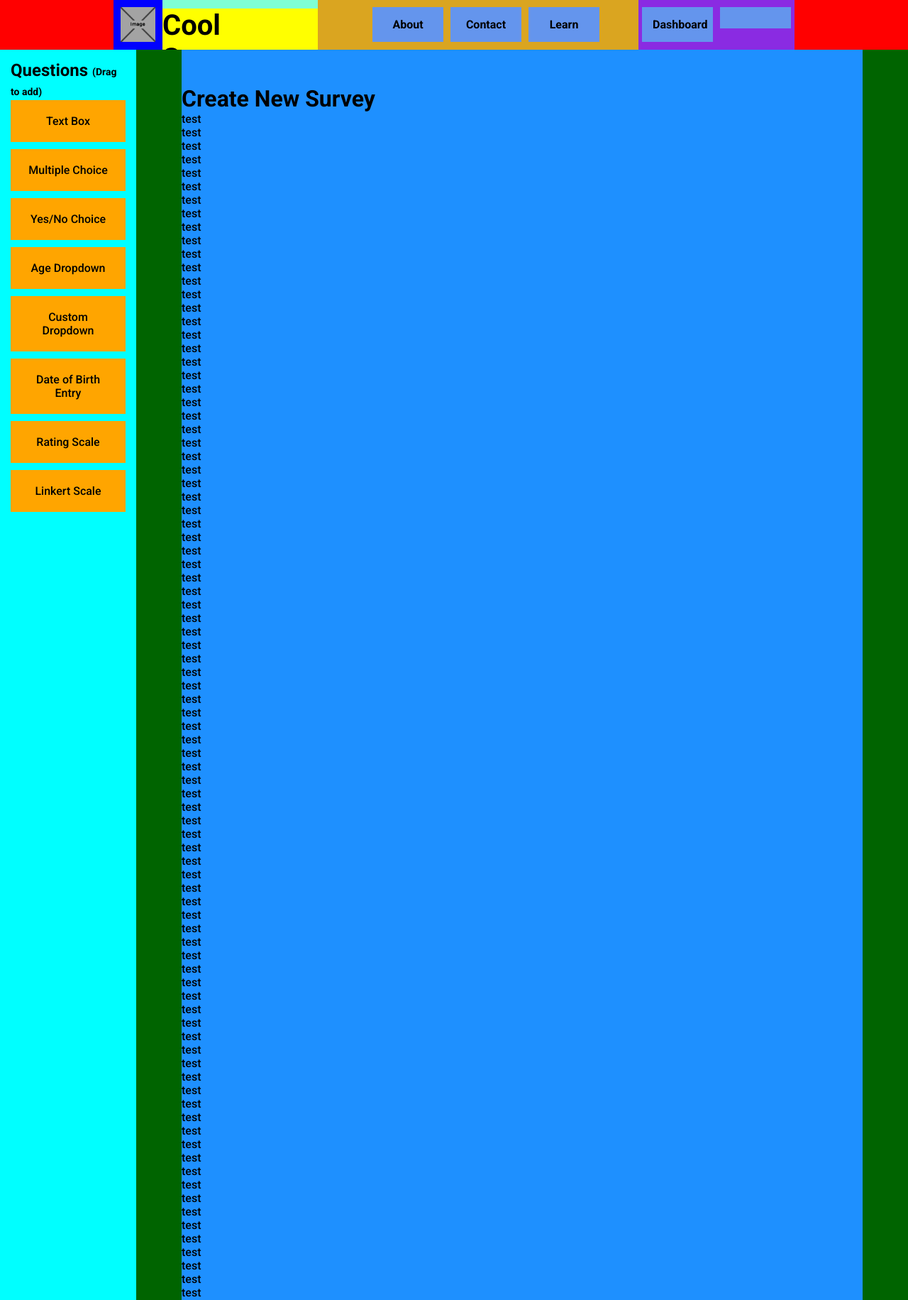
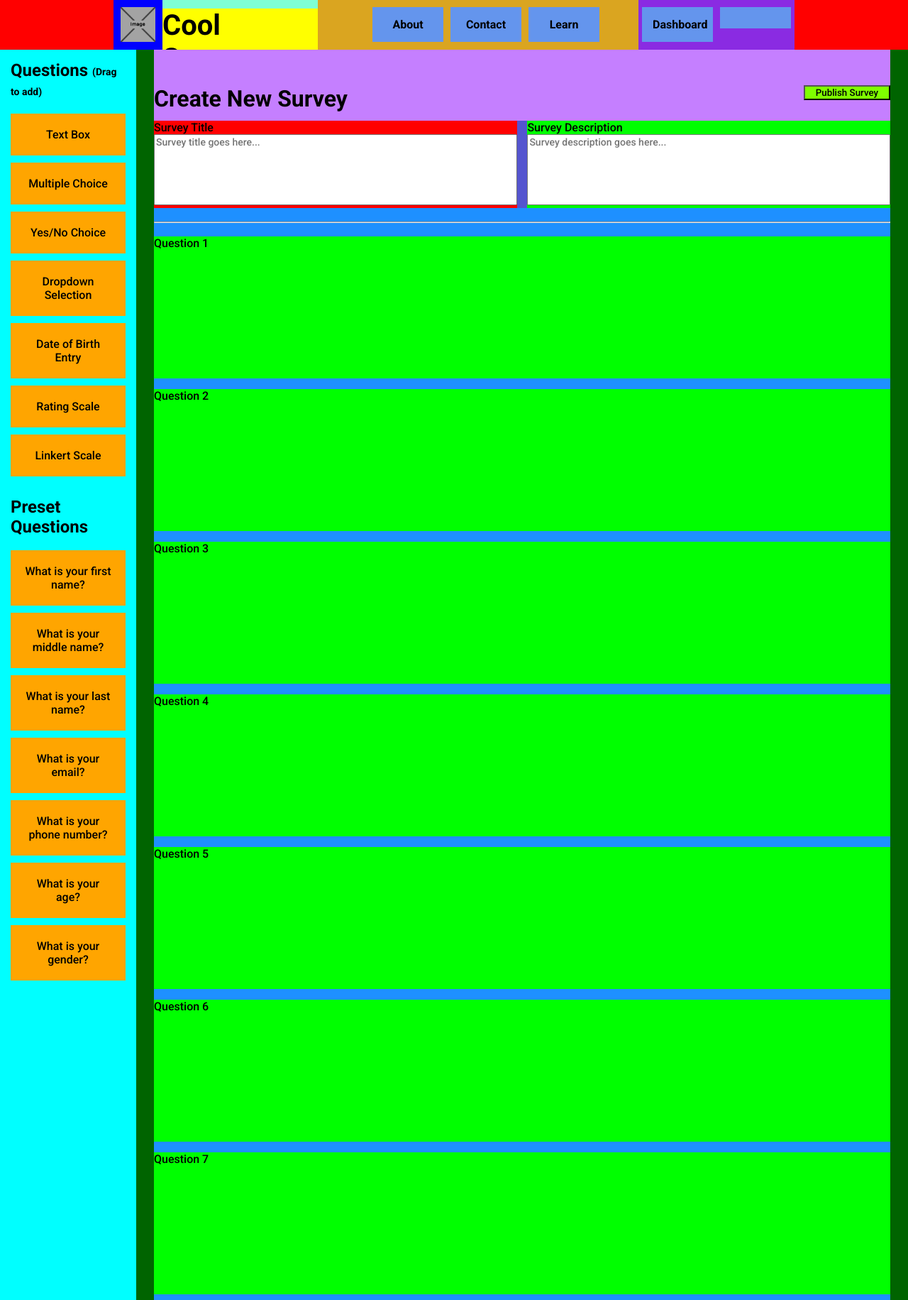
Before and after one commit to umarraj008/Survey-Tool, a PHP site: page /createSurvey.php in a window 1280 px wide. Shown: the top 1831 px of the page at 71% size. Run offline with PHP 8.4, Linux system fonts and the light colour scheme; a user stored in the database is signed in.

Commit message:
Survey editor
- created boxes for survey title and description
- added preset questions to side menu
- fixed form inputs being bigger than parent
- created list for questions

```diff
--- a/createSurvey.php
+++ b/createSurvey.php
@@ -10,27 +10,69 @@
 
         <!-- Main Content -->
         <main>
+            <!-- Side Menu -->
             <div id="side-menu">
                 <ul>
                     <h2>Questions <span>(Drag to add)</span></h2>
+                    <br>
                     <li>Text Box</li>
                     <li>Multiple Choice</li>
                     <li>Yes/No Choice</li>
-                    <li>Age Dropdown</li>
-                    <li>Custom Dropdown</li>
+                    <li>Dropdown Selection</li>
                     <li>Date of Birth Entry</li>
                     <li>Rating Scale</li>
                     <li>Linkert Scale</li>
+                    <br>
+                    <h2>Preset Questions</h2>
+                    <br>
+                    <li>What is your first name?</li>
+                    <li>What is your middle name?</li>
+                    <li>What is your last name?</li>
+                    <li>What is your email?</li>
+                    <li>What is your phone number?</li>
+                    <li>What is your age?</li>
+                    <li>What is your gender?</li>
                 </ul>
             </div>
+
+            <!-- Editor Window -->
             <div id="editor-outer-container">
                 <div id="editor-inner-container">
-                    <h1>Create New Survey</h1>
-                    <?php
-                        for ($i = 0; $i <1000; $i++) {
-                            echo "<p>test</p>";
-                        }
-                    ?>
+
+                    <!-- Title and publish survey button -->
+                    <div id="publish-survey-button-container">
+                        <h1>Create New Survey</h1>
+                        <form id="survey" action="#" method="POST">
+                        <input type="submit" value="Publish Survey" />
+                    </div>
+
+                    <!-- Survey title and description box -->
+                    <div id="survey-title-and-description-container">
+                        <div style="background-color: red">
+                            <label>Survey Title</label><br>
+                            <textarea name="survey_title" form="survey" placeholder="Survey title goes here..."></textarea><br>
+                        </div>
+                        <div style="width: 15px; height: 100%;"></div>
+                        <div style="background-color: lime">
+                            <label>Survey Description</label><br>
+                            <textarea name="survey_description" form="survey" placeholder="Survey description goes here..."></textarea>
+                        </div>
+                    </div>
+                    <br>
+                    <hr>
+                    <br>
+                    <ul id="questions-container">
+                        <li>Question 1</li>
+                        <li>Question 2</li>
+                        <li>Question 3</li>
+                        <li>Question 4</li>
+                        <li>Question 5</li>
+                        <li>Question 6</li>
+                        <li>Question 7</li>
+                        <li>Question 8</li>
+                        <li>Question 9</li>
+                        <li>Question 10</li>
+                    </ul>
                 </div>
             </div>
         </main>
--- a/css/createSurvey.css
+++ b/css/createSurvey.css
@@ -6,9 +6,9 @@ main {
     width: 100%;
 }
 
-main h1 {
+/* main h1 {
     padding-top: 50px;
-}
+} */
 
 #side-menu {
     width: 15%;
@@ -55,6 +55,67 @@ main h1 {
 #editor-inner-container {
     /* margin-left: 50px; */
     /* margin-right: 50px; */
-    width: 75vi;
+    /* width: 75vi; */
+    margin-left: 25px;
+    margin-right: 25px;
     background-color: dodgerblue;
 }
+
+#publish-survey-button-container {
+    width: 100%;
+    height: 50px;
+    padding-top: 50px;
+    background-color: rgb(197, 127, 255);
+}
+
+#publish-survey-button-container h1 {
+    float: left;
+}
+
+#publish-survey-button-container input {
+    float: right;
+    height: 100%;
+    width: max-content;
+    padding-left: 15px;
+    padding-right: 15px;
+    display: block;
+    align-items: center;
+    background-color: chartreuse;
+}
+
+#survey-title-and-description-container {
+    width: 100%;
+    display: flex;
+    background-color: rgb(84, 84, 207);
+}
+
+#survey-title-and-description-container div {
+    /* width: calc(50% - 10px); */
+    width: 50%;
+    height: stretch;
+    float: left;
+}
+
+#survey-title-and-description-container div textarea {
+    box-sizing: border-box;
+    width: 100%;
+    resize: none;
+    min-height: 100px;
+    font-size: 14px;
+}
+
+#questions-container {
+    padding: 0;
+}
+
+#questions-container li:first-child {
+    margin-top: 0px;
+}
+
+#questions-container li {
+    list-style: none;
+    height: 200px;
+    margin-top: 15px;
+    margin-bottom: 15px;
+    background-color: lime;
+}
--- a/css/login.css
+++ b/css/login.css
@@ -14,6 +14,7 @@ form h1 {
 form input {
     font-size: 16px;
     font-family: 'Roboto', sans-serif;
+    box-sizing: border-box;
 }
 
 form input[type=email],[type=password] {
--- a/css/signup.css
+++ b/css/signup.css
@@ -14,6 +14,7 @@ form h1 {
 form input {
     font-size: 16px;
     font-family: 'Roboto', sans-serif;
+    box-sizing: border-box;
 }
 
 form input[type=text],[type=email],[type=password] {
--- a/login.php
+++ b/login.php
@@ -36,7 +36,7 @@
                 <br>
                 <br>
 
-                <input type="submit" name="submit" placeholder="Signup" alt="Login Button" value="Login">
+                <input type="submit" name="submit" placeholder="Login" alt="Login Button" value="Login">
                 <br>
                 <br>
                 <a href="./signup.php">Don't have an account?</a>
```
